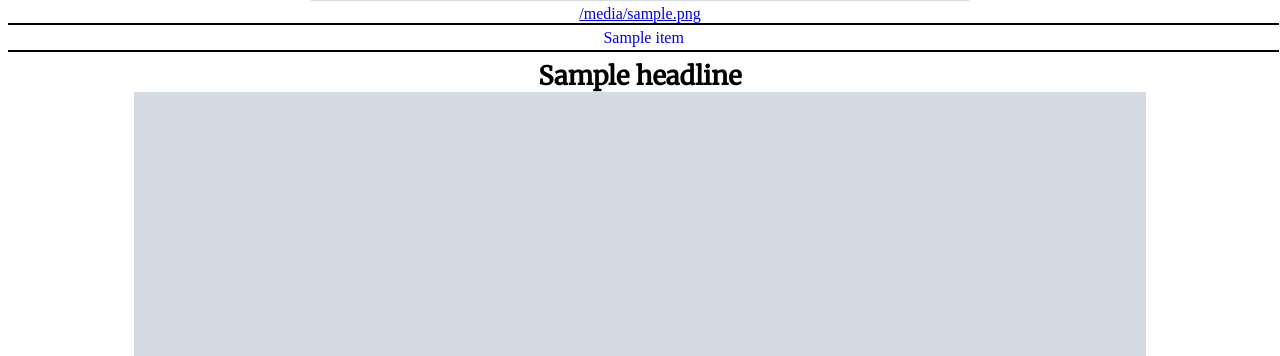
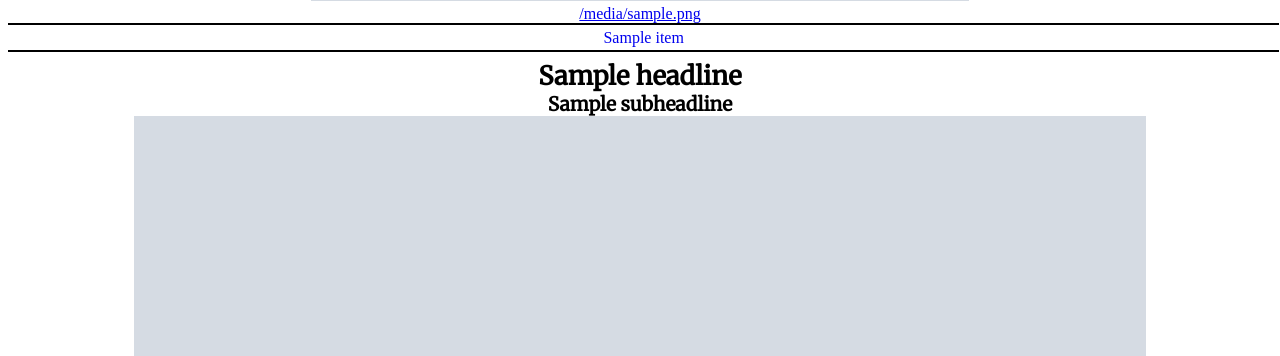
Before and after one commit to tougshire/tougcomsys, a Django app: template templates/tougcomsys/firsthome/article.html in a window 1280 px wide. Shown: the part 502-858 px from the top of the page. Run offline with Django 3.2, Linux system fonts and the light colour scheme; the template is opened without the code that fills it: most values are stand-ins (such as "Sample title", 1, 10 or a date in 2020); grey boxes marked "Sample" are stand-in pictures.

Commit message:
Add subheadline to template

```diff
--- a/templates/tougcomsys/firsthome/article.html
+++ b/templates/tougcomsys/firsthome/article.html
@@ -6,6 +6,13 @@
         <h2>
             {{ article.headline }}
         </h2>
+        {% if article.subheadline %}
+        <div class="subheadline article_subheadline">
+            <h3>
+                {{ article.subheadline }}
+            </h3>
+        </div>
+        {% endif %}
     </div>
     {% if article.above_content_image %}
         <div class="content_image">
```
